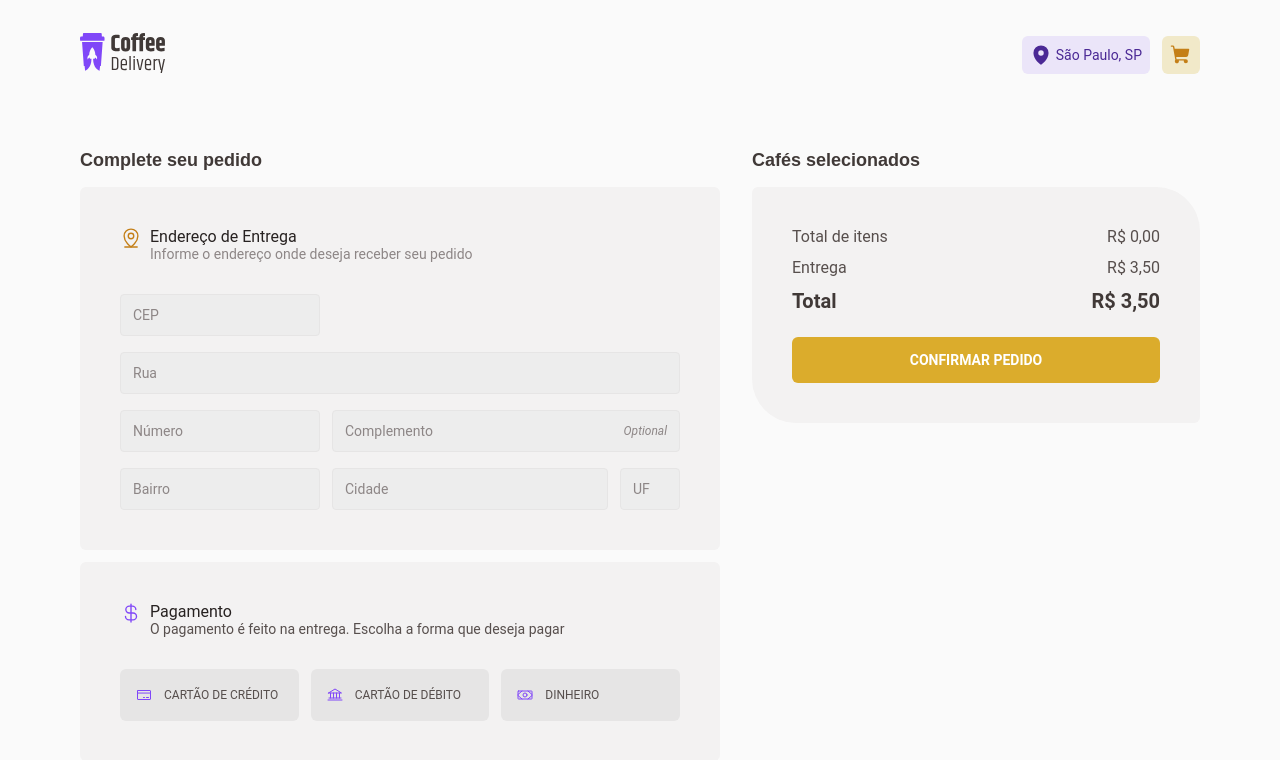
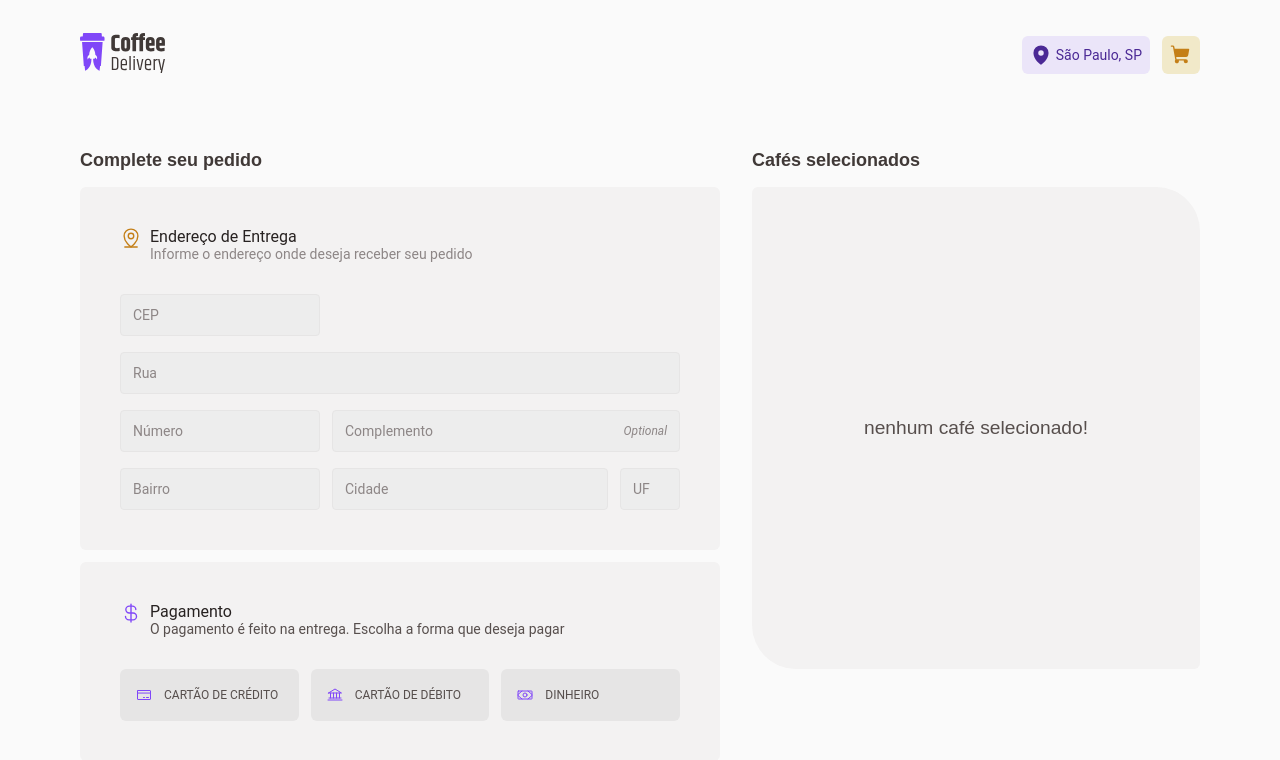
Before and after one commit to pedrOAlquimim/coffee-delivery, a React app: page /checkout in a window 1280 px wide. Shown: the top 760 px of the page. Built offline with nearby package versions, Linux system fonts and the light colour scheme; the HTML template or start-up script is replaced by a standard one.

Commit message:
styles without any coffee selected done

```diff
--- a/package.json
+++ b/package.json
@@ -12,6 +12,7 @@
     "phosphor-react": "^1.4.1",
     "react": "^18.2.0",
     "react-dom": "^18.2.0",
+    "react-hook-form": "^7.39.7",
     "react-router-dom": "^6.4.2",
     "styled-components": "^5.3.6",
     "uuid": "^9.0.0"
--- a/src/components/Header/index.tsx
+++ b/src/components/Header/index.tsx
@@ -1,9 +1,17 @@
-import { HeaderContainer, City } from './styles'
+import { useContext } from 'react'
+import { NavLink } from 'react-router-dom'
+import { CoffeeCartContext } from '../../context/CoffeeCartContext'
 import { MapPin, ShoppingCart } from 'phosphor-react'
-import { NavLink } from 'react-router-dom'
 import logoBrand from '../../assets/logoBrand.svg'
+import {
+  HeaderContainer,
+  City,
+  CartQuantitySpan
+} from './styles'
 
 export function Header() {
+  const { cartQuantity } = useContext(CoffeeCartContext)
+
   return (
     <HeaderContainer>
       <nav>
@@ -18,6 +26,7 @@ export function Header() {
           </City>
 
           <NavLink to="/checkout">
+            {cartQuantity >= 1 && <CartQuantitySpan>{cartQuantity}</CartQuantitySpan>}
             <ShoppingCart size={22} weight="fill" />
           </NavLink>
         </div>
--- a/src/components/Header/styles.ts
+++ b/src/components/Header/styles.ts
@@ -19,12 +19,30 @@ export const HeaderContainer = styled.header`
         align-items: center;
         padding: 0.5rem;
         border-radius: 6px;
+        position: relative;
 
         color: ${(props) => props.theme['yellow-dark']};
         background: ${(props) => props.theme['yellow-light']};
       }
     }
   }
+`
+
+export const CartQuantitySpan = styled.span`
+  position: absolute;
+  width: 1.25rem;
+  height: 1.25rem;
+  border-radius: 50%;
+  top: calc(-1.25rem / 2.25);
+  right: calc(-1.25rem / 2.25);
+  display: flex;
+  align-items: center;
+  justify-content: center;
+  font-size: 0.75rem;
+  font-weight: 700;
+  outline: 3.5px solid ${(props) => props.theme.background};
+  color: ${(props) => props.theme.white};
+  background: ${(props) => props.theme['yellow-dark']};
 `
 
 export const City = styled.div`
--- a/src/context/CoffeeCartContext.tsx
+++ b/src/context/CoffeeCartContext.tsx
@@ -4,6 +4,7 @@ import { CoffeesProps } from "../pages/Home/components/CoffeeCard";
 interface CoffeeCartContextType {
   coffeesCart: CoffeesProps[]
   orderPrice: number
+  cartQuantity: number
   addCoffeesToCart: (coffee: CoffeesProps) => void
   removeCoffeFromCart:(id: string) => void
   increaseCoffeeQuantity:(id: string) => void
@@ -18,6 +19,8 @@ export const CoffeeCartContext = createContext({} as CoffeeCartContextType)
 
 export function CoffeeCartContextProvider({ children }: CoffeeCartContextProviderProps) {
   const [coffeesCart, setCoffeesCart] = useState<CoffeesProps[]>([])
+
+  const cartQuantity = coffeesCart.length
 
   const orderPrice = coffeesCart.reduce((total, coffee) => {
     return total + coffee.price * coffee.quantity
@@ -89,6 +92,7 @@ export function CoffeeCartContextProvider({ children }: CoffeeCartContextProvide
       increaseCoffeeQuantity,
       decreaseCoffeeQuantity,
       orderPrice,
+      cartQuantity
     }}>
       {children}
     </CoffeeCartContext.Provider>
--- a/src/pages/Checkout/components/CartCoffeeCard/styles.ts
+++ b/src/pages/Checkout/components/CartCoffeeCard/styles.ts
@@ -19,7 +19,6 @@ export const CartCoffeeCardOptions = styled.div`
 `
 
 export const CartCoffeeCardOptionsButtons = styled.div`
-
   display: flex;
   flex-direction: column;
   gap: 0.5rem;
@@ -48,6 +47,7 @@ export const RemoveButton = styled.button`
   border-radius: 6px;
   cursor: pointer;
   background: ${(props) => props.theme["base-button"]};
+  transition: all 0.2s;
 
   &:hover {
     background: ${(props) => props.theme["base-hover"]};
--- a/src/pages/Checkout/components/SelectedCoffees/index.tsx
+++ b/src/pages/Checkout/components/SelectedCoffees/index.tsx
@@ -7,12 +7,14 @@ import {
   PriceContainer,
   PriceTotal,
   ConfirmOrderButton,
+  WithoutCoffeeDivContainer,
 } from './styles'
 
 export function SelectedCoffees() {
   const {
     coffeesCart,
     orderPrice,
+    cartQuantity,
   } = useContext(CoffeeCartContext)
 
   const totalOrderPrice = orderPrice + 3.50
@@ -21,10 +23,20 @@ export function SelectedCoffees() {
 
   return (
     <SelectedCoffeesContainer>
+
+      {cartQuantity <= 0
+      ?
+        <>
+          <WithoutCoffeeDivContainer>
+            <p>nenhum café selecionado!</p>
+          </WithoutCoffeeDivContainer>
+        </>
+      :
+        (
+          <>
             {coffeesCart.map((item) => (
               <CartCoffeeCard key={item.id} coffee={item} />
-        ))
-      }
+            ))}
 
             <PriceContainer>
               <div>
@@ -44,6 +56,9 @@ export function SelectedCoffees() {
             <ConfirmOrderButton>
               Confirmar Pedido
             </ConfirmOrderButton>
+          </>
+        )
+      }
     </SelectedCoffeesContainer>
   )
 }
--- a/src/pages/Checkout/components/SelectedCoffees/styles.ts
+++ b/src/pages/Checkout/components/SelectedCoffees/styles.ts
@@ -40,8 +40,21 @@ export const ConfirmOrderButton = styled.button`
   border-radius: 6px;
   background: ${(props) => props.theme.yellow};
   color: ${(props) => props.theme.white};
+  transition: all 0.5s;
 
   &:hover {
     background: ${(props) => props.theme["yellow-dark"]};
   }
 `
+
+
+export const WithoutCoffeeDivContainer = styled.div`
+  display: flex;
+  justify-content: center;
+
+  p {
+    font-family: 'Baloo 2', sans-serif;
+    font-size: 1.2rem;
+    padding: 11.863rem 0;
+  }
+`
```
Also changed, not shown: 1 other file (tests, documents, lock files or other folders). Lines whose indentation alone changed are shown as unchanged.
